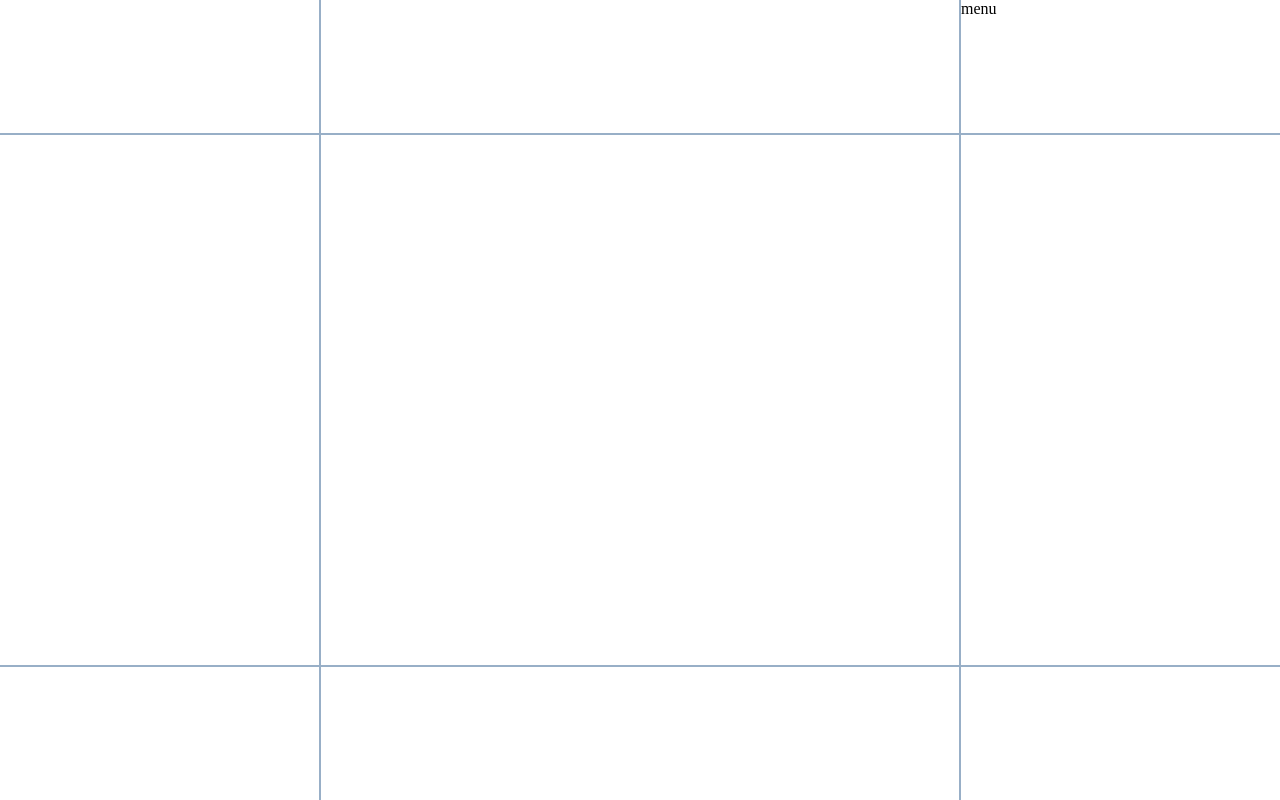
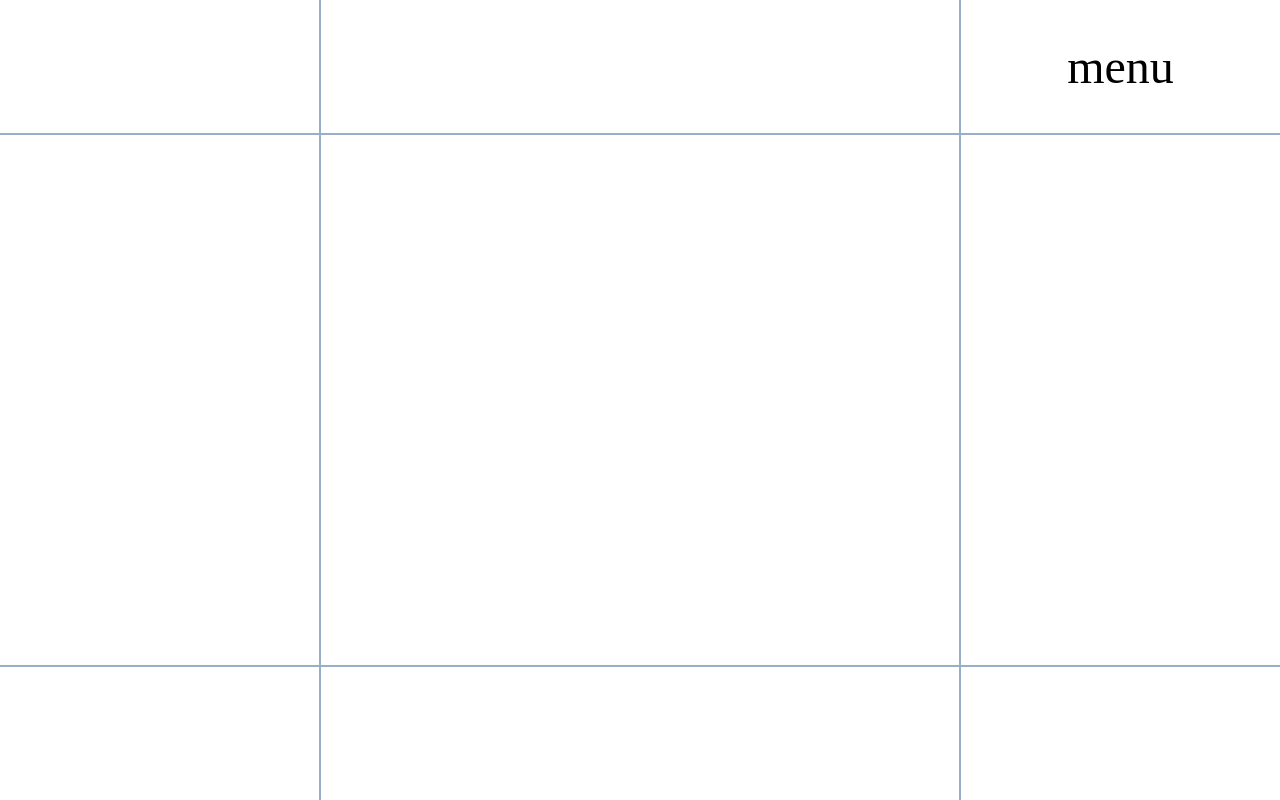
Before and after one commit to leeseungmin0/project-art-gallery, a plain HTML site: page index.html in a window 1280 px wide. Drawn offline with Linux system fonts and the light colour scheme.

Commit message:
style : top position

```diff
--- a/scss/style.scss
+++ b/scss/style.scss
@@ -13,6 +13,10 @@ body{
 }
 
 .top__menu{
+    display: flex;
+    justify-content: center;
+    align-items: center;
+    font-size: 3em;
     background-color: white;
 }
 
```
Also changed, not shown: css/style.css, 1 other file.
